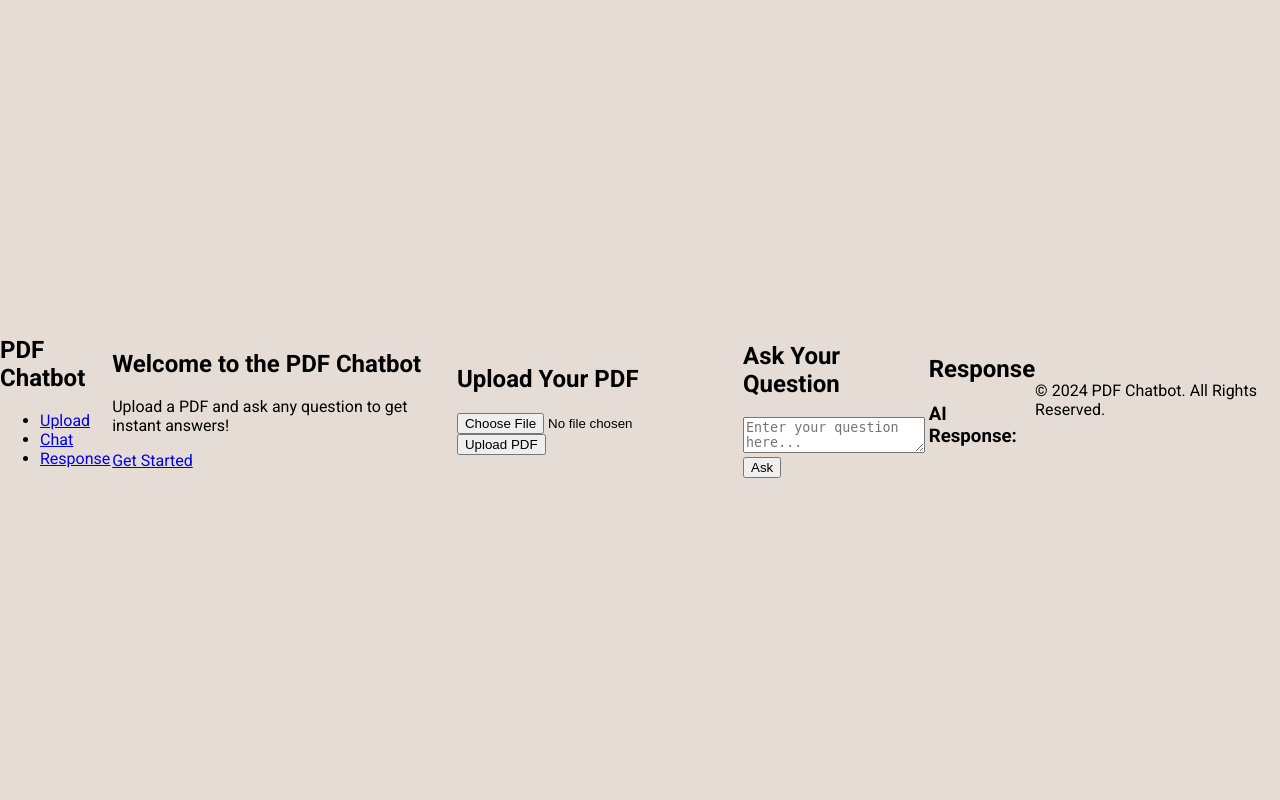
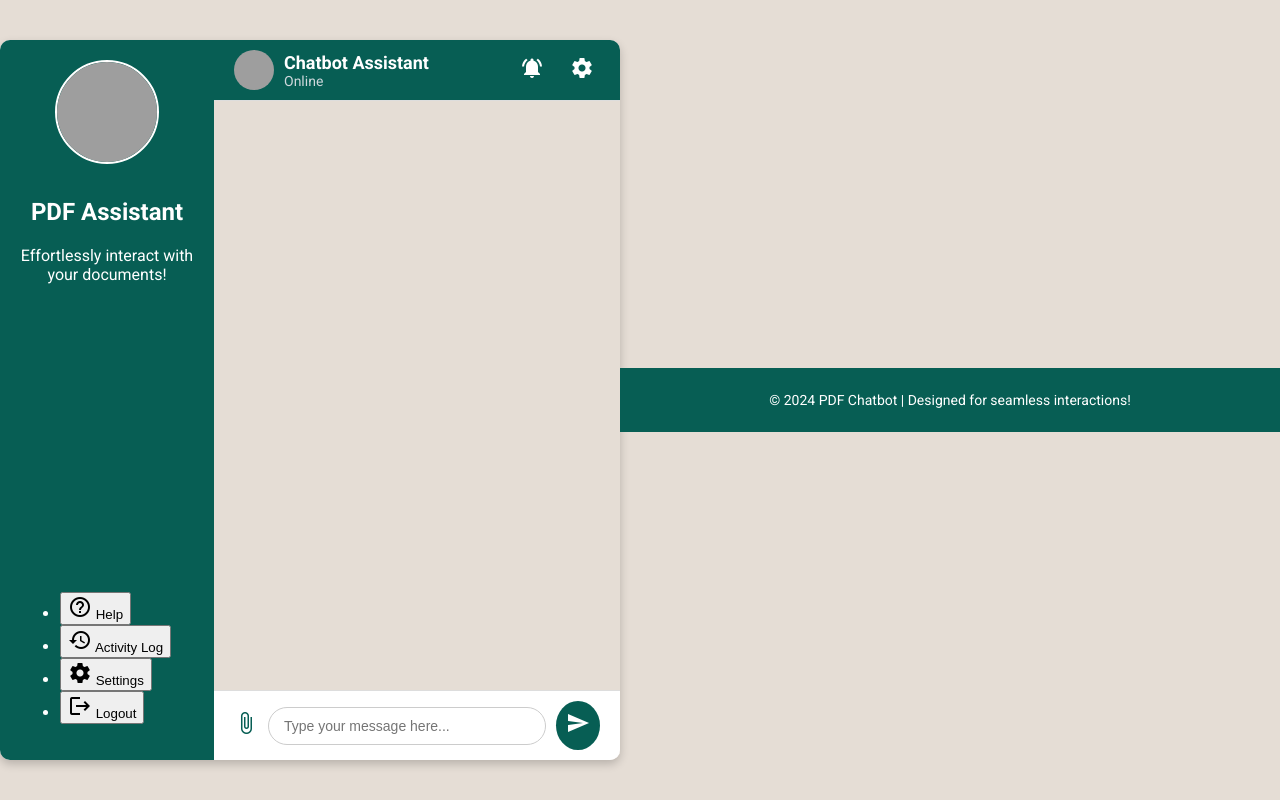
Before and after one commit to ashishmission93/CHATBOT-NMIMS, a Flask app: template templates/index.html in a window 1280 px wide. Run offline with Flask 2, Linux system fonts and the light colour scheme; the template is opened without the code that fills it, so the values that code supplies are empty; grey boxes are pictures that could not be loaded.

Commit message:
Update index.html

```diff
--- a/templates/index.html
+++ b/templates/index.html
@@ -3,70 +3,148 @@
 <head>
     <meta charset="UTF-8">
     <meta name="viewport" content="width=device-width, initial-scale=1.0">
-    <title>PDF Chatbot</title>
+    <title>Colorful Chatbot</title>
     <link rel="stylesheet" href="/static/styles.css">
     <link href="https://fonts.googleapis.com/css2?family=Roboto:wght@400;500;700&display=swap" rel="stylesheet">
+    <link href="https://fonts.googleapis.com/icon?family=Material+Icons" rel="stylesheet">
 </head>
 <body>
-    <!-- Navigation Bar -->
-    <header>
-        <nav class="navbar">
-            <div class="logo">
-                <h2>PDF Chatbot</h2>
+    <!-- Chat Application -->
+    <div class="chat-app colorful">
+        <!-- Sidebar -->
+        <div class="chat-sidebar">
+            <div class="user-profile">
+                <img src="/static/user-avatar.png" alt="User Avatar" class="user-avatar">
+                <h2>PDF Assistant</h2>
+                <p>Effortlessly interact with your documents!</p>
             </div>
-            <ul class="nav-links">
-                <li><a href="#upload">Upload</a></li>
-                <li><a href="#chat">Chat</a></li>
-                <li><a href="#response">Response</a></li>
+            <ul class="sidebar-menu">
+                <li>
+                    <button onclick="showHelp()">
+                        <span class="material-icons">help_outline</span>
+                        Help
+                    </button>
+                </li>
+                <li>
+                    <button onclick="showActivityLog()">
+                        <span class="material-icons">history</span>
+                        Activity Log
+                    </button>
+                </li>
+                <li>
+                    <button onclick="showSettings()">
+                        <span class="material-icons">settings</span>
+                        Settings
+                    </button>
+                </li>
+                <li>
+                    <button onclick="logout()">
+                        <span class="material-icons">logout</span>
+                        Logout
+                    </button>
+                </li>
             </ul>
-        </nav>
-    </header>
+        </div>
 
-    <!-- Hero Section -->
-    <section class="hero">
-        <div class="hero-content">
-            <h1>Welcome to the PDF Chatbot</h1>
-            <p>Upload a PDF and ask any question to get instant answers!</p>
-            <a href="#upload" class="btn-primary">Get Started</a>
-        </div>
-    </section>
+        <!-- Main Chat Section -->
+        <div class="chat-main">
+            <!-- Header -->
+            <header class="chat-header colorful-header">
+                <div class="chat-info">
+                    <img src="/static/bot-avatar.png" alt="Bot Avatar" class="bot-avatar">
+                    <div>
+                        <h3>Chatbot Assistant</h3>
+                        <p id="status">Online</p>
+                    </div>
+                </div>
+                <div class="header-actions">
+                    <button class="header-btn" title="Notifications">
+                        <span class="material-icons">notifications_active</span>
+                    </button>
+                    <button class="header-btn" title="Settings">
+                        <span class="material-icons">settings</span>
+                    </button>
+                </div>
+            </header>
 
-    <!-- Upload Section -->
-    <section id="upload" class="section">
-        <div class="section-container">
-            <h2 class="section-title">Upload Your PDF</h2>
-            <div class="upload-section">
-                <input type="file" id="pdfUpload" accept=".pdf" class="file-input">
-                <button onclick="uploadPDF()" class="btn-secondary">Upload PDF</button>
+            <!-- Chat Display -->
+            <div class="chat-display" id="chatDisplay">
+                <!-- Dynamic messages will be appended here -->
+            </div>
+
+            <!-- Input Section -->
+            <div class="chat-input colorful-input">
+                <label for="pdfUpload" class="upload-btn" title="Upload PDF">
+                    <span class="material-icons">attach_file</span>
+                </label>
+                <input type="file" id="pdfUpload" accept=".pdf" hidden onchange="uploadPDF()" />
+                <input
+                    type="text"
+                    id="queryInput"
+                    class="chat-text-input"
+                    placeholder="Type your message here..."
+                    aria-label="Type your message"
+                />
+                <button onclick="sendMessage()" class="send-btn" title="Send Message">
+                    <span class="material-icons">send</span>
+                </button>
             </div>
         </div>
-    </section>
+    </div>
 
-    <!-- Chat Section -->
-    <section id="chat" class="section">
-        <div class="section-container">
-            <h2 class="section-title">Ask Your Question</h2>
-            <div class="chat-section">
-                <textarea id="query" class="query-input" placeholder="Enter your question here..."></textarea>
-                <button onclick="askQuery()" class="btn-secondary">Ask</button>
-            </div>
+    <!-- Help Modal -->
+    <div class="modal" id="helpModal" style="display: none;">
+        <div class="modal-content colorful-modal">
+            <h2>Need Help?</h2>
+            <p>Follow these simple steps to get started:</p>
+            <ol>
+                <li>Click the <span class="material-icons">attach_file</span> icon to upload a PDF.</li>
+                <li>Type your question in the input box.</li>
+                <li>Press the <span class="material-icons">send</span> button to send your query.</li>
+                <li>Use the <span class="material-icons">settings</span> icon to customize your experience.</li>
+            </ol>
+            <button onclick="closeHelp()" class="close-btn colorful-btn">Close</button>
         </div>
-    </section>
+    </div>
 
-    <!-- Response Section -->
-    <section id="response" class="section">
-        <div class="section-container">
-            <h2 class="section-title">Response</h2>
-            <div class="response-box">
-                <h3>AI Response:</h3>
-                <div id="response" class="response-content"></div>
-            </div>
+    <!-- Activity Log Modal -->
+    <div class="modal" id="activityLogModal" style="display: none;">
+        <div class="modal-content colorful-modal">
+            <h2>Your Activity Log</h2>
+            <ul id="activityLog" class="activity-log-list">
+                <!-- Activity log items will be dynamically loaded here -->
+            </ul>
+            <button onclick="closeActivityLog()" class="close-btn colorful-btn">Close</button>
         </div>
-    </section>
+    </div>
+
+    <!-- Settings Modal -->
+    <div class="modal" id="settingsModal" style="display: none;">
+        <div class="modal-content colorful-modal">
+            <h2>Settings</h2>
+            <label>
+                <input type="checkbox" id="notificationsToggle" checked>
+                Enable Notifications
+            </label>
+            <label>
+                <input type="checkbox" id="darkModeToggle" onchange="toggleDarkMode()">
+                Dark Mode
+            </label>
+            <label>
+                Text Size:
+                <select id="textSize" onchange="adjustTextSize()">
+                    <option value="small">Small</option>
+                    <option value="medium" selected>Medium</option>
+                    <option value="large">Large</option>
+                </select>
+            </label>
+            <button onclick="closeSettings()" class="close-btn colorful-btn">Save & Close</button>
+        </div>
+    </div>
 
     <!-- Footer -->
-    <footer>
-        <p>&copy; 2024 PDF Chatbot. All Rights Reserved.</p>
+    <footer class="chat-footer colorful-footer">
+        <p>&copy; 2024 PDF Chatbot | Designed for seamless interactions!</p>
     </footer>
 
     <script src="/static/scripts.js"></script>
```
